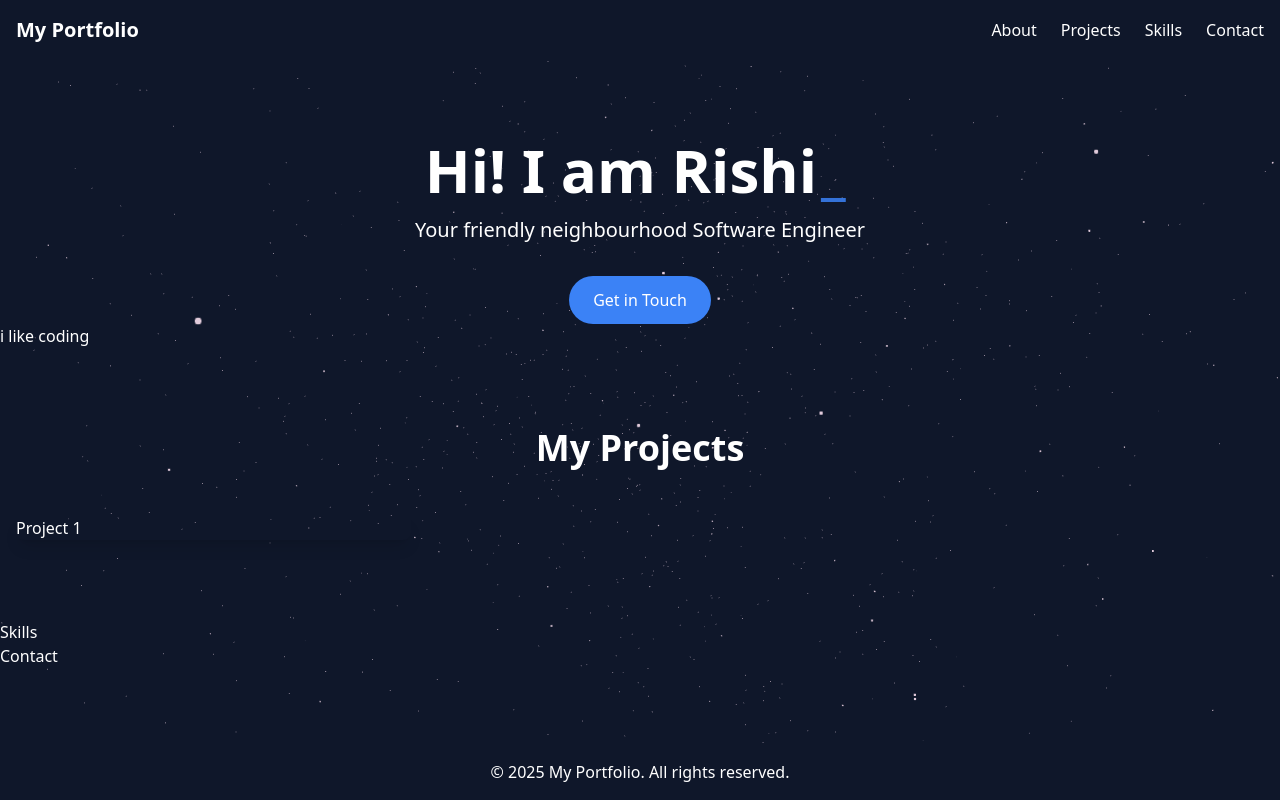
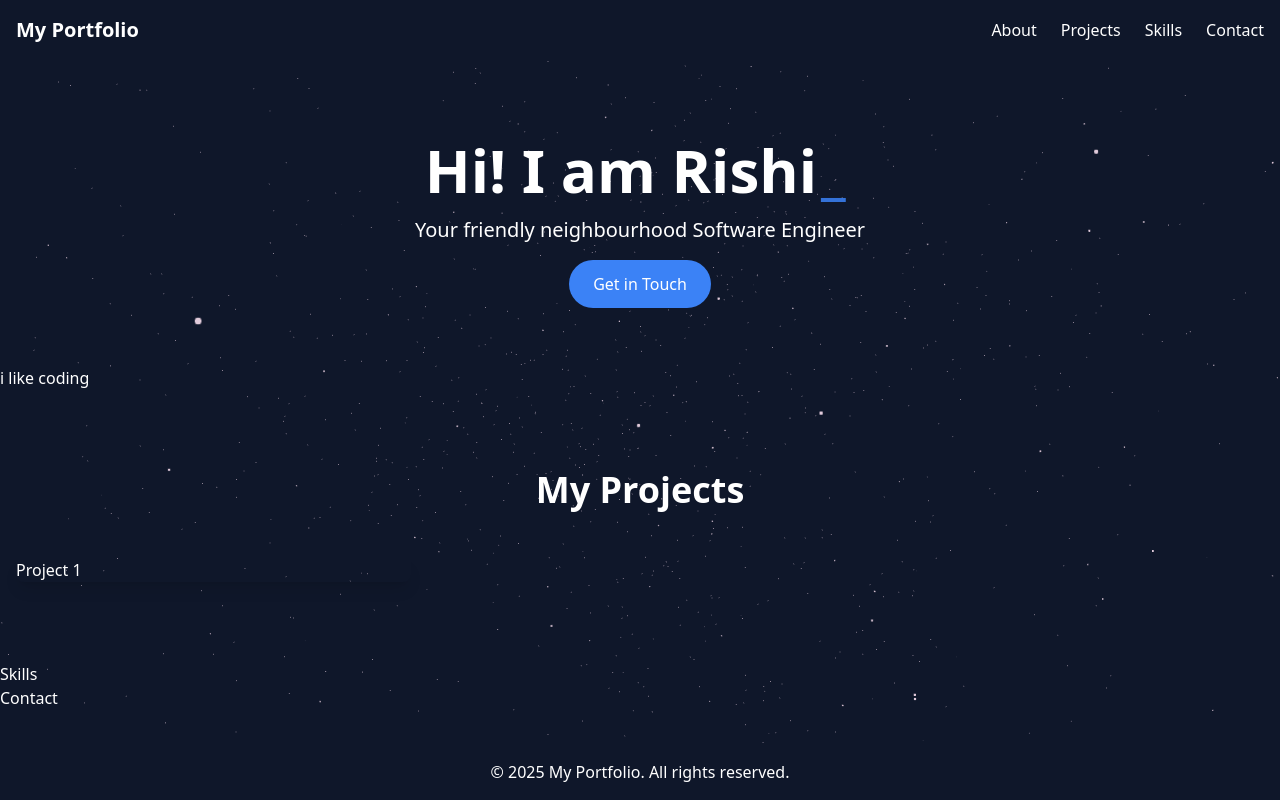
Before and after one commit to Heisen47/new-portfolio, a Next.js app: page / in a window 1280 px wide. Built offline with nearby package versions, Linux system fonts and the light colour scheme.

Commit message:
add: fixed layout shift

```diff
--- a/src/components/sections/Hero.tsx
+++ b/src/components/sections/Hero.tsx
@@ -30,7 +30,7 @@ const Hero = () => {
   return (
     <div className='pt-10 text-center'>
       <div className='pt-10 text-center'>
-        <div className='mb-4 flex justify-center text-4xl sm:text-6xl font-bold'>
+        <div className='mb-4 flex justify-center text-4xl font-bold sm:text-6xl'>
           <div className='relative flex'>
             {text.split('').map((char, index) => (
               <motion.span
@@ -63,25 +63,27 @@ const Hero = () => {
       </div>
       <AnimatePresence>
         {isTypingDone && (
-          <>
+          <div className='flex h-[120px] flex-col items-center space-y-4 sm:h-[150px]'>
             <motion.p
-              className='mb-6 text-sm sm:mb-8 sm:text-xl'
+              className='text-sm sm:text-xl'
               initial={{ opacity: 0, y: 20 }}
               animate={{ opacity: 1, y: 0 }}
+              exit={{ opacity: 0, y: 20 }}
               transition={{ duration: 0.9, delay: 0.2 }}
             >
               Your friendly neighbourhood Software Engineer
             </motion.p>
             <motion.button
               onClick={() => setIsContactModalOpen(true)}
-              className='inline-block rounded-full bg-blue-500 px-4 py-2 text-sm sm:px-6 sm:py-3 sm:text-base hover:bg-blue-600'
+              className='inline-block rounded-full bg-blue-500 px-4 py-2 text-sm hover:bg-blue-600 sm:px-6 sm:py-3 sm:text-base'
               initial={{ opacity: 0, y: 20 }}
               animate={{ opacity: 1, y: 0 }}
+              exit={{ opacity: 0, y: 20 }}
               transition={{ duration: 0.9, delay: 0.2 }}
             >
               Get in Touch
             </motion.button>
-          </>
+          </div>
         )}
       </AnimatePresence>
 
```
